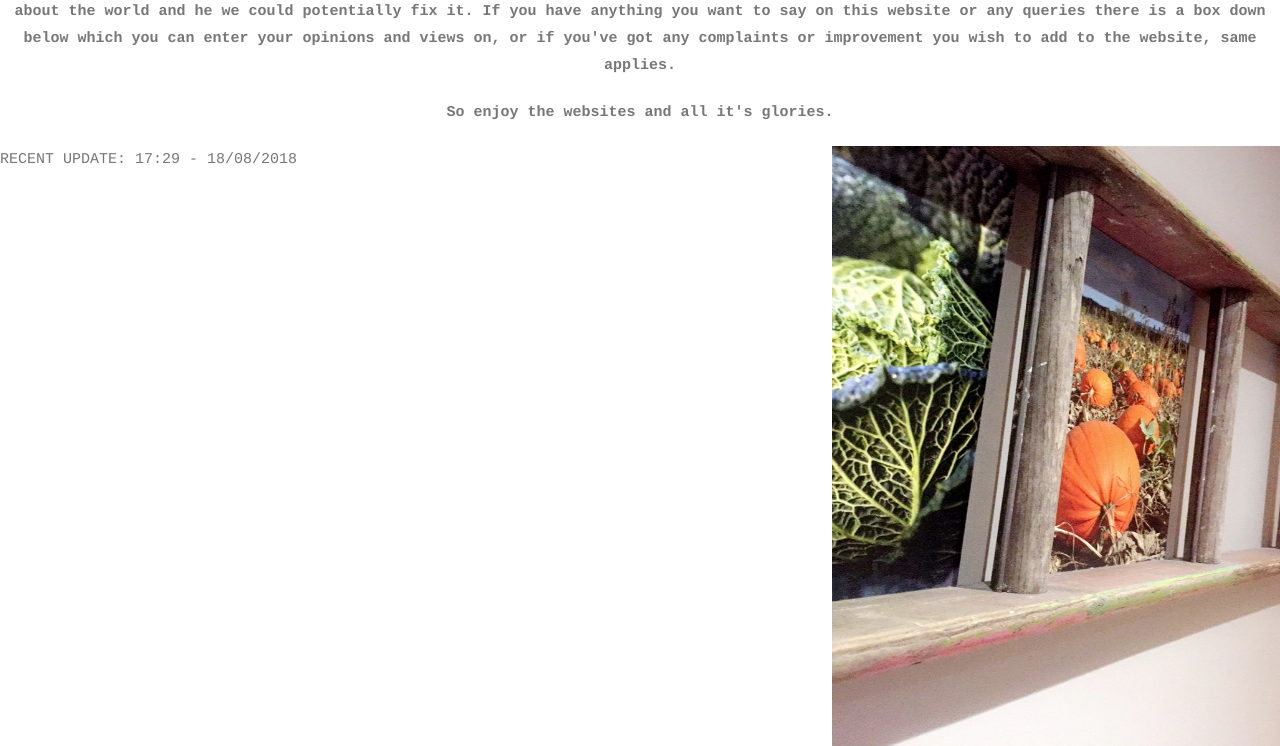
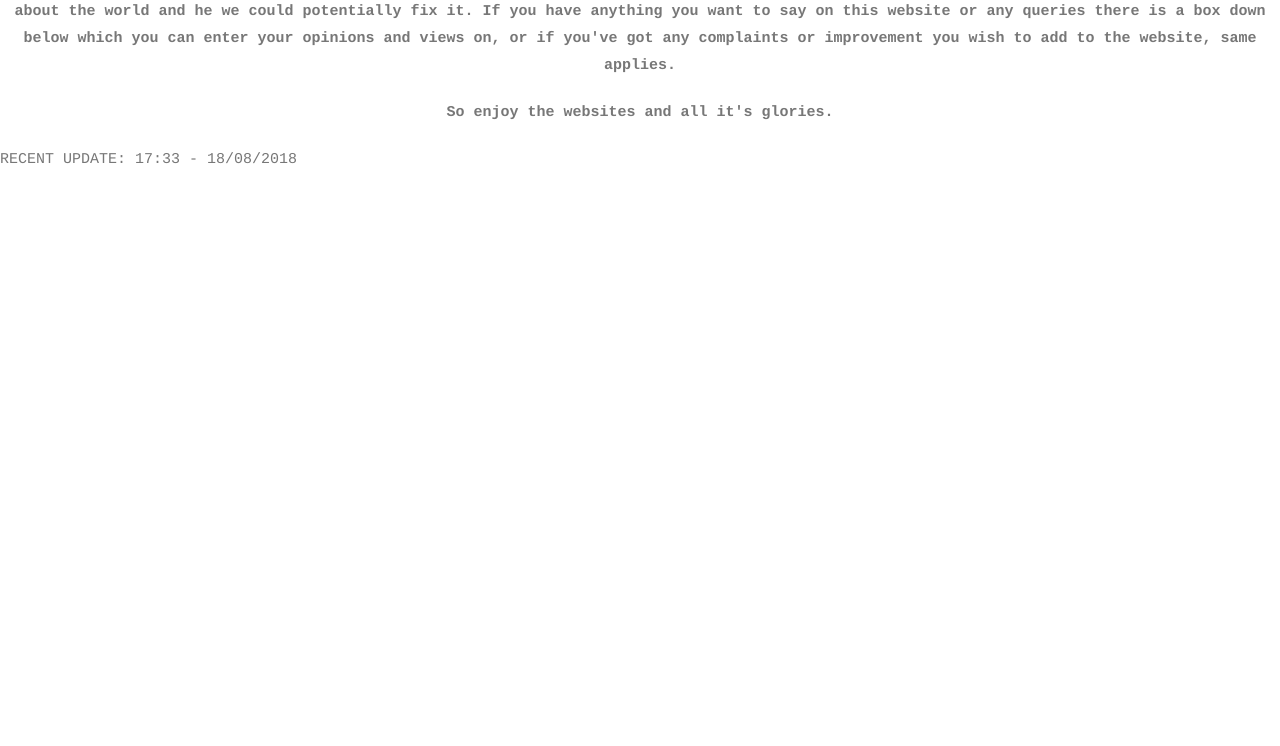
Before and after one commit to grizzlebear22/the-weird-and-wonderful-woods, a plain HTML site: page index.html in a window 1280 px wide. Shown: the part 103-849 px from the top of the page. After the commit the page ends 800 px from the top, so only its background shows below. Drawn offline with Linux system fonts and the light colour scheme.

Commit message:
Update index.html

```diff
--- a/index.html
+++ b/index.html
@@ -60,14 +60,10 @@ h3 {
                  <p></p>
                  <h4 style="text-align:center;"> So enjoy the websites and all it's glories.</h4>
                  </div>
- <div>
-  <div style="width:35%; float: right;" >
-    <img src="Two-Vegetables.JPG" alt="Two-Vegetables.JPG" height="600" width="100%" >
-  </div>
 
 
 
 </body>
 
 </html>
-RECENT UPDATE: 17:29 - 18/08/2018
+RECENT UPDATE: 17:33 - 18/08/2018
```
